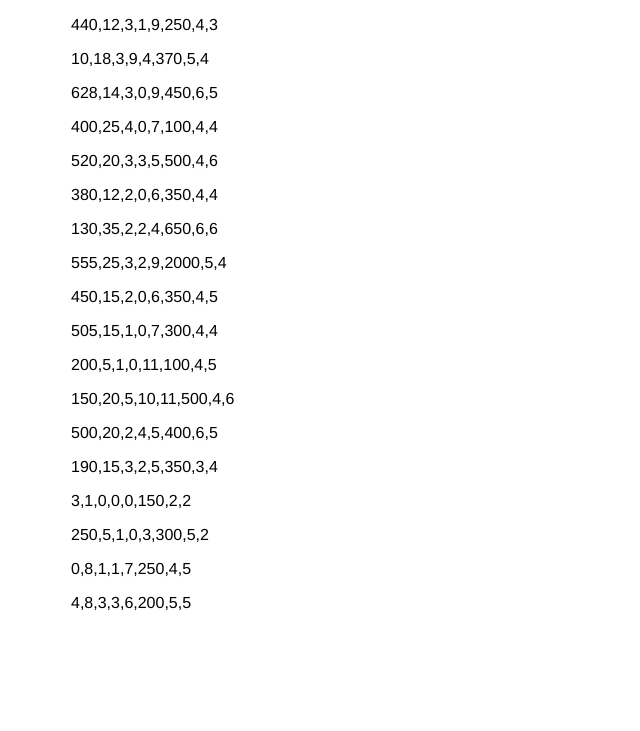
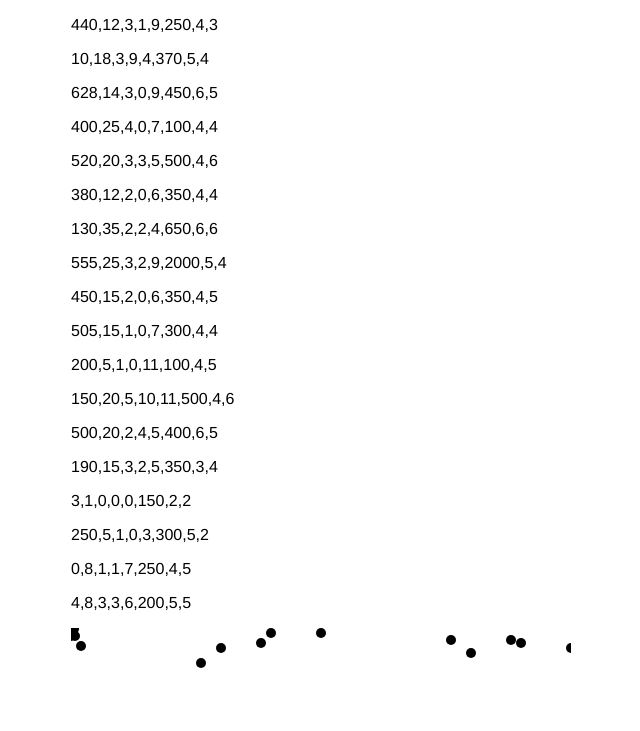
Before and after one commit to dreusicke/M3-IxD, a plain HTML site: page index.html in a window 1280 px wide. Shown: the whole page, without its empty margins (89-729 px from the left). Drawn offline with nearby package versions, Linux system fonts and the light colour scheme.

Commit message:
Scatterplott view added

```diff
--- a/index.html
+++ b/index.html
@@ -64,7 +64,31 @@
             .data(dataset)
             .enter()
             .append("p")
-//            console.log(dataset[])
+            //            console.log(dataset[])
             .text(function(d){ return d;});
+
+
+            //Width and height
+            var w = 500;
+            var h = 100;
+
+            //Create SVG element
+            var svg = d3.select("body")
+            .append("svg")
+            .attr("width", w)
+            .attr("height", h);
+
+            svg.selectAll("circle")
+            .data(dataset)
+            .enter()
+            .append("circle")
+            .attr("cx", function(d) {
+            return d[0];
+        })
+        .attr("cy", function(d) {
+            return d[1];
+        })
+        .attr("r", 5);
+
     </script>
 </body>
```
